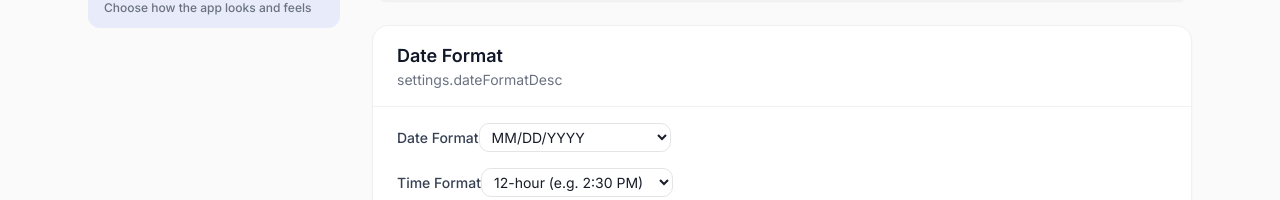
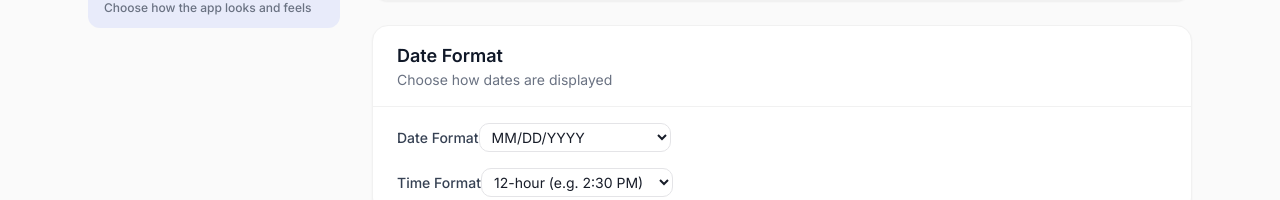
Before and after one commit to warlordtm/leadflow, a Next.js app: page /settings/appearance in a window 1280 px wide. Shown: the part 385-585 px from the top of the page. Built offline with nearby package versions, Linux system fonts and the light colour scheme; no server answers.

Commit message:
FIXED langing page issue

```diff
--- a/src/app/(dashboard)/settings/appearance/page.tsx
+++ b/src/app/(dashboard)/settings/appearance/page.tsx
@@ -137,7 +137,7 @@ export default function AppearanceSettingsPage() {
       <Card>
         <CardHeader>
           <CardTitle>{t('settings.dateFormat')}</CardTitle>
-          <CardDescription>{t('settings.dateFormatDesc') || 'Choose how dates are displayed'}</CardDescription>
+          <CardDescription>{'Choose how dates are displayed'}</CardDescription>
         </CardHeader>
         <CardContent className="space-y-4">
           <div className="space-y-2">
```
